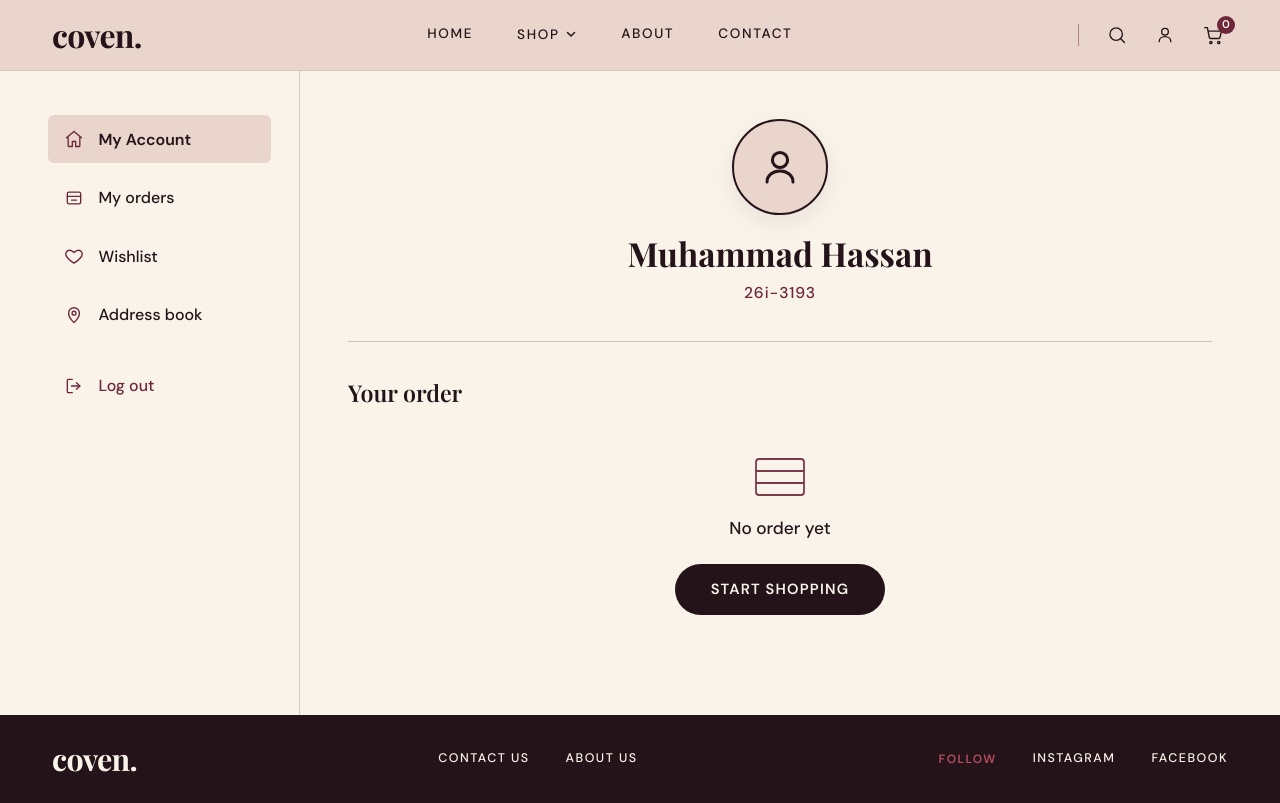
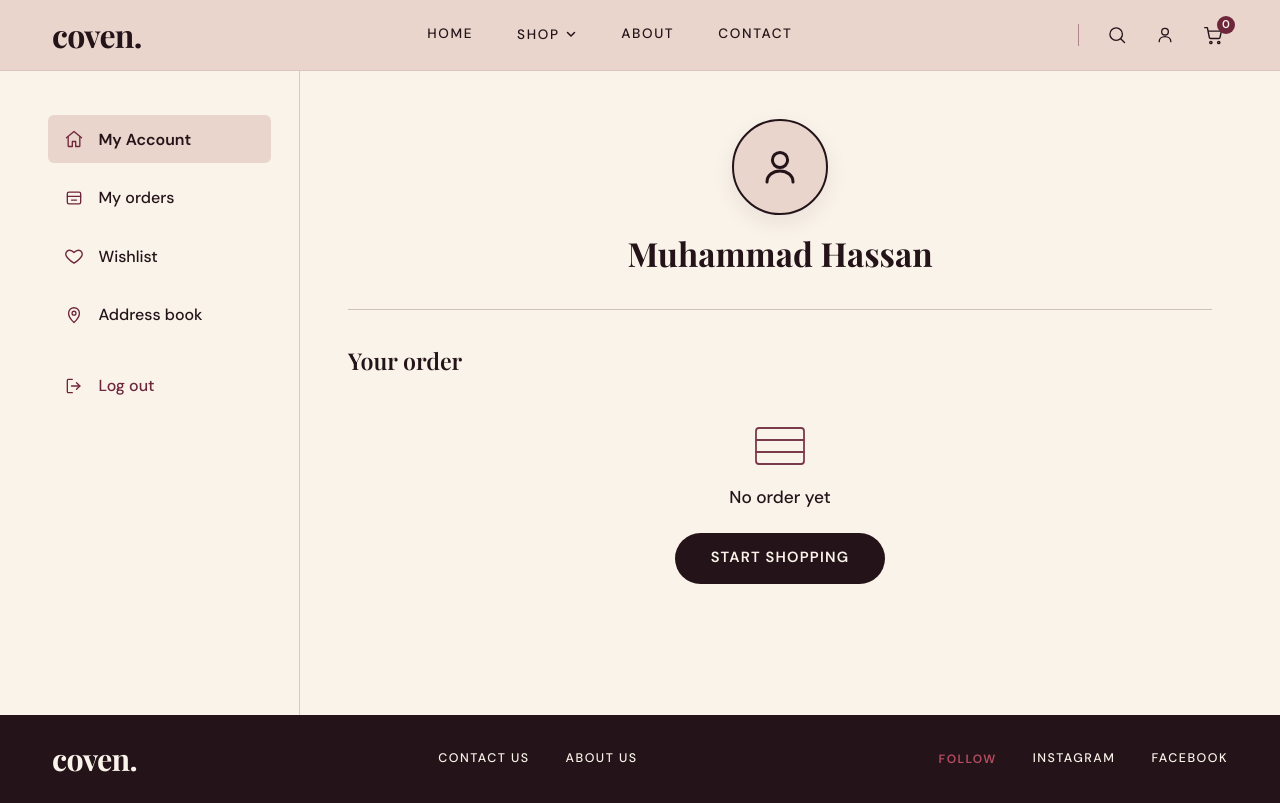
Before and after one commit to HaidKhan/SE-D_Group05_Coven, a plain HTML site: page pages/account.html in a window 1280 px wide. Drawn offline with nearby package versions, Linux system fonts and the light colour scheme.

Commit message:
i removed the student id line from my account page

```diff
--- a/css/account.css
+++ b/css/account.css
@@ -136,14 +136,6 @@
   border-bottom-color: var(--color-cherry);
 }
 
-.account-student-id {
-  margin: 0.4rem 0 0;
-  font-size: 0.98rem;
-  font-weight: 500;
-  letter-spacing: 0.06em;
-  color: var(--color-cherry);
-}
-
 .account-divider {
   width: 100%;
   border: none;
--- a/pages/account.html
+++ b/pages/account.html
@@ -174,7 +174,6 @@
           <h1 class="account-name">
             <a href="signup.html" id="accountProfileName" class="account-name-link">Muhammad Hassan</a>
           </h1>
-          <p class="account-student-id">26i-3193</p>
         </div>
 
         <hr class="account-divider">
```
